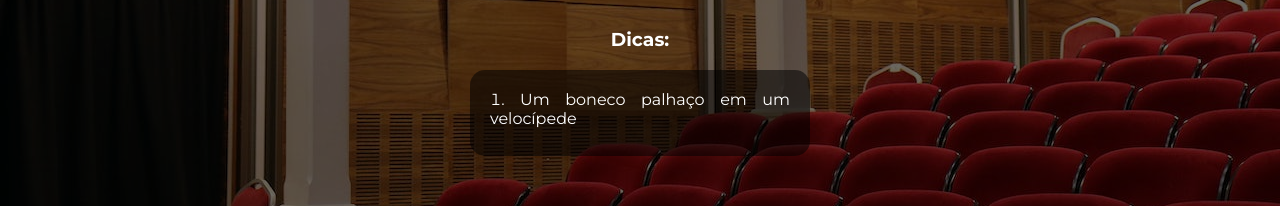
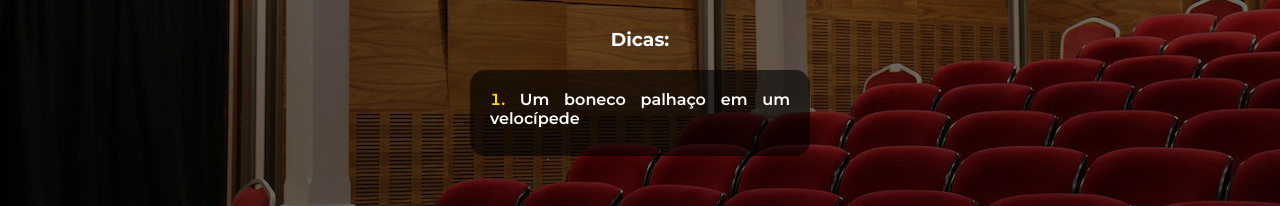
Before and after one commit to flaviare1s/qual-e-o-filme, a React (Vite) app: page / in a window 1280 px wide. Both pictures are taken after a click on the button "INICIAR". Shown: the part 428-634 px from the top of the page. Built offline with nearby package versions, Linux system fonts and the light colour scheme.

Commit message:
Ajusta estilos

```diff
--- a/src/components/Game.css
+++ b/src/components/Game.css
@@ -1,6 +1,6 @@
 
 .hints_box {
-    background-color: rgba(0, 0, 0, 0.526);
+    background-color: rgba(0, 0, 0, 0.6);
     border-radius: 15px;
     padding: 20px;
     width: 300px;
@@ -10,10 +10,15 @@
    margin: auto;
 }
 
+li::marker {
+    color: #FFD700;
+}
+
 li {
     margin-bottom: 8px;
     list-style-position: inside;
     text-align: justify;
+    font-weight: 600;
 }
 
 p.guess_text {
```
